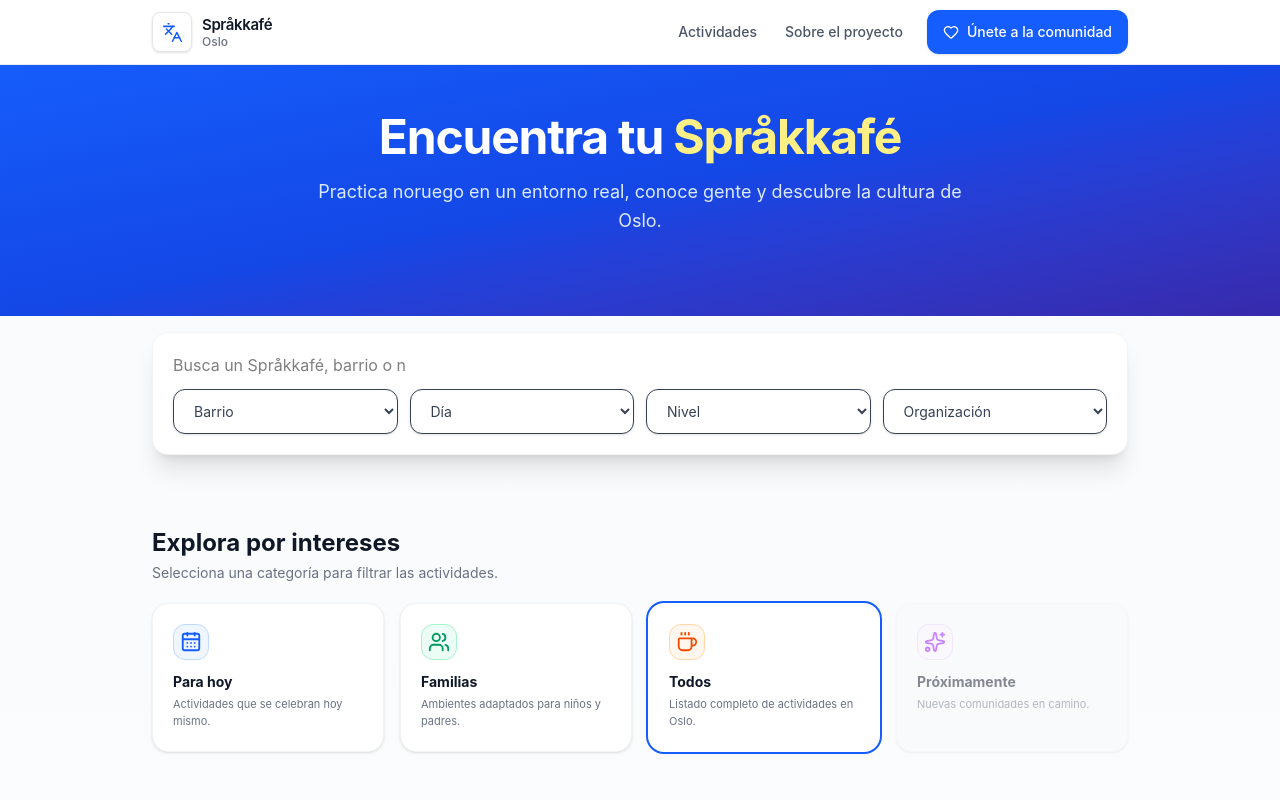
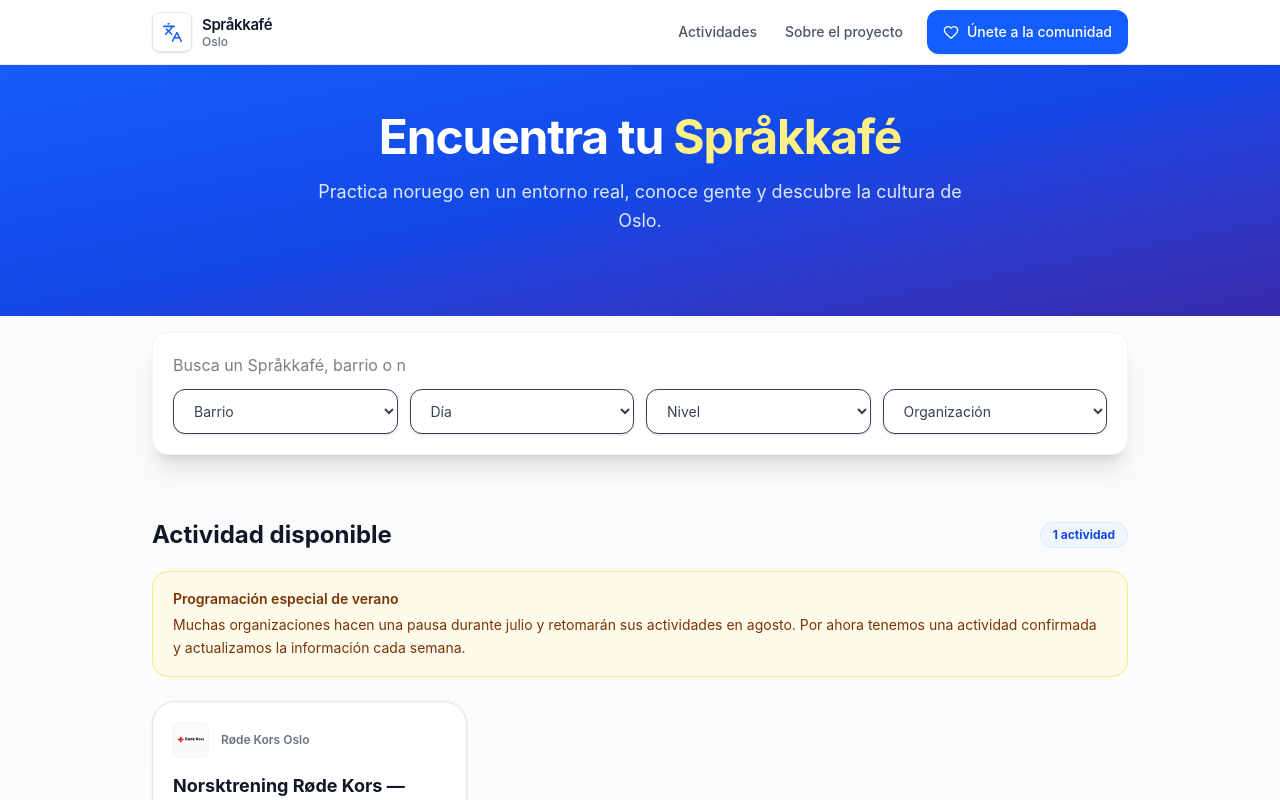
Before and after one commit to DaniBetanD/sprakkafe-oslo, a React (Vite) app: page / in a window 1280 px wide. Shown: the top 800 px of the page. Built offline with nearby package versions, Linux system fonts and the light colour scheme.

Commit message:
fix: adapt home sections to available content

```diff
--- a/PROJECT.md/DESIGN_SYSTEM.md
+++ b/PROJECT.md/DESIGN_SYSTEM.md
@@ -588,6 +588,14 @@ Orden recomendado
 
 6 Footer
 
+Jerarquía adaptativa aprobada:
+
+- Las categorías solo se muestran cuando existe contenido real para alguna categoría específica.
+- Nunca se muestran categorías vacías o controles deshabilitados únicamente para completar una cuadrícula.
+- Las actividades recomendadas solo aparecen cuando hay al menos cuatro actividades y aportan descubrimiento real.
+- Con una sola actividad, se muestra directamente como «Actividad disponible» y nunca se duplica en varios bloques.
+- Los avisos estacionales contextualizan la disponibilidad sin ocultar la actividad confirmada.
+
 ---
 
 # Accesibilidad
--- a/src/pages/Home.jsx
+++ b/src/pages/Home.jsx
@@ -2,7 +2,7 @@ import { useState, useEffect, useRef } from "react";
 import {
   X, ArrowRight, Globe, MapPin, Calendar,
   ChevronLeft, ChevronRight,
-  CalendarDays, Coffee, Sparkles, Users, MessageCircle
+  CalendarDays, Coffee, Users, MessageCircle
 } from "lucide-react";
 
 import activities from "../data/activities.json";
@@ -25,6 +25,11 @@ const LEVEL_COLORS = {
   "B1": "bg-purple-100 text-purple-700",
   "B2": "bg-orange-100 text-orange-700",
 };
+
+function isFamilyActivity(activity) {
+  const searchableText = `${activity.name} ${activity.description || ""}`.toLowerCase();
+  return searchableText.includes("famil") || searchableText.includes("niño") || searchableText.includes("barn");
+}
 
 // ─── Carrusel horizontal ─────────────────────────────────────────────────────
 function HorizontalCarousel({ children }) {
@@ -89,7 +94,7 @@ function HorizontalCarousel({ children }) {
 }
 
 // ─── Categorías ──────────────────────────────────────────────────────────────
-function CategorySection({ activeCategory, onSelectCategory, todayCount }) {
+function CategorySection({ activeCategory, onSelectCategory, todayCount, familyCount }) {
   const categories = [
     {
       id: "today",
@@ -97,6 +102,7 @@ function CategorySection({ activeCategory, onSelectCategory, todayCount }) {
       title: "Para hoy",
       description: "Actividades que se celebran hoy mismo.",
       color: "bg-blue-50 text-blue-600 border-blue-200",
+      available: todayCount > 0,
     },
     {
       id: "families",
@@ -104,6 +110,7 @@ function CategorySection({ activeCategory, onSelectCategory, todayCount }) {
       title: "Familias",
       description: "Ambientes adaptados para niños y padres.",
       color: "bg-emerald-50 text-emerald-600 border-emerald-200",
+      available: familyCount > 0,
     },
     {
       id: "all",
@@ -111,16 +118,9 @@ function CategorySection({ activeCategory, onSelectCategory, todayCount }) {
       title: "Todos",
       description: "Listado completo de actividades en Oslo.",
       color: "bg-orange-50 text-orange-600 border-orange-200",
+      available: true,
     },
-    {
-      id: "upcoming",
-      icon: <Sparkles size={22} />,
-      title: "Próximamente",
-      description: "Nuevas comunidades en camino.",
-      color: "bg-purple-50 text-purple-600 border-purple-200",
-      disabled: true,
-    },
-  ];
+  ].filter((category) => category.available);
 
   const renderCard = (category) => {
     const isSelected = activeCategory === category.id;
@@ -128,11 +128,10 @@ function CategorySection({ activeCategory, onSelectCategory, todayCount }) {
       <button
         key={category.id}
         type="button"
-        disabled={category.disabled}
         aria-pressed={isSelected}
-        onClick={() => !category.disabled && onSelectCategory(category.id)}
+        onClick={() => onSelectCategory(category.id)}
         className={`w-full rounded-2xl border p-5 text-left shadow-sm transition-all duration-200 min-h-[130px] flex flex-col justify-between
-          ${category.disabled ? "opacity-50 cursor-not-allowed bg-gray-50 border-gray-100" : "bg-white hover:shadow-md cursor-pointer active:scale-[0.98]"}
+          bg-white hover:shadow-md cursor-pointer active:scale-[0.98]
           ${isSelected ? "ring-2 ring-blue-600 border-transparent" : "border-gray-100"}`}
       >
         <div>
@@ -170,7 +169,7 @@ function CategorySection({ activeCategory, onSelectCategory, todayCount }) {
         </HorizontalCarousel>
       </div>
       {/* Desktop: grid */}
-      <div className="hidden sm:grid grid-cols-2 md:grid-cols-4 gap-4 mt-5">
+      <div className="hidden sm:grid grid-cols-2 md:grid-cols-3 gap-4 mt-5">
         {categories.map((cat) => renderCard(cat))}
       </div>
     </div>
@@ -311,6 +310,9 @@ export default function Home() {
 
   const todayEnglish = JS_DAY_TO_EN[new Date().getDay()];
   const todayCount = activities.filter((a) => a.day === todayEnglish).length;
+  const familyCount = activities.filter(isFamilyActivity).length;
+  const showCategories = todayCount > 0 || familyCount > 0;
+  const showRecommendations = activities.length >= 4;
 
   const results = activities.filter((activity) => {
     const org = getOrganization(activity.organizationId);
@@ -324,11 +326,7 @@ export default function Home() {
 
     let matchesCategory = true;
     if (activeCategory === "today") matchesCategory = activity.day === todayEnglish;
-    if (activeCategory === "families")
-      matchesCategory =
-        activity.name.toLowerCase().includes("famil") ||
-        activity.description?.toLowerCase().includes("niño") ||
-        activity.description?.toLowerCase().includes("barn");
+    if (activeCategory === "families") matchesCategory = isFamilyActivity(activity);
 
     return matchesSearch && matchesDistrict && matchesDay && matchesLevel && matchesOrg && matchesCategory;
   });
@@ -374,15 +372,19 @@ export default function Home() {
         </section>
 
         {/* Categorías */}
+        {showCategories && (
           <section className="max-w-5xl mx-auto px-4 md:px-6 w-full">
             <CategorySection
               activeCategory={activeCategory}
               onSelectCategory={handleSelectCategory}
               todayCount={todayCount}
+              familyCount={familyCount}
             />
           </section>
+        )}
 
         {/* Actividades recomendadas */}
+        {showRecommendations && (
           <section className="max-w-5xl mx-auto px-4 md:px-6 w-full">
             <RecommendedActivities
               activities={activities}
@@ -391,12 +393,17 @@ export default function Home() {
               selected={selected}
             />
           </section>
+        )}
 
         {/* Directorio completo */}
         <section id="actividades" className="max-w-5xl mx-auto px-4 md:px-6 w-full">
           <div className="flex justify-between items-center mb-5">
             <h2 className="font-bold text-xl md:text-2xl text-gray-900">
-              {activeCategory === "today" ? "Språkkafé para hoy" : "Todos los Språkkafé"}
+              {activeCategory === "today"
+                ? "Språkkafé para hoy"
+                : activities.length === 1
+                  ? "Actividad disponible"
+                  : "Todos los Språkkafé"}
             </h2>
             <span className="bg-blue-50 text-blue-700 text-xs font-bold px-3 py-1 rounded-full border border-blue-100">
               {results.length} {results.length === 1 ? "actividad" : "actividades"}
```
Lines whose indentation alone changed are shown as unchanged.
